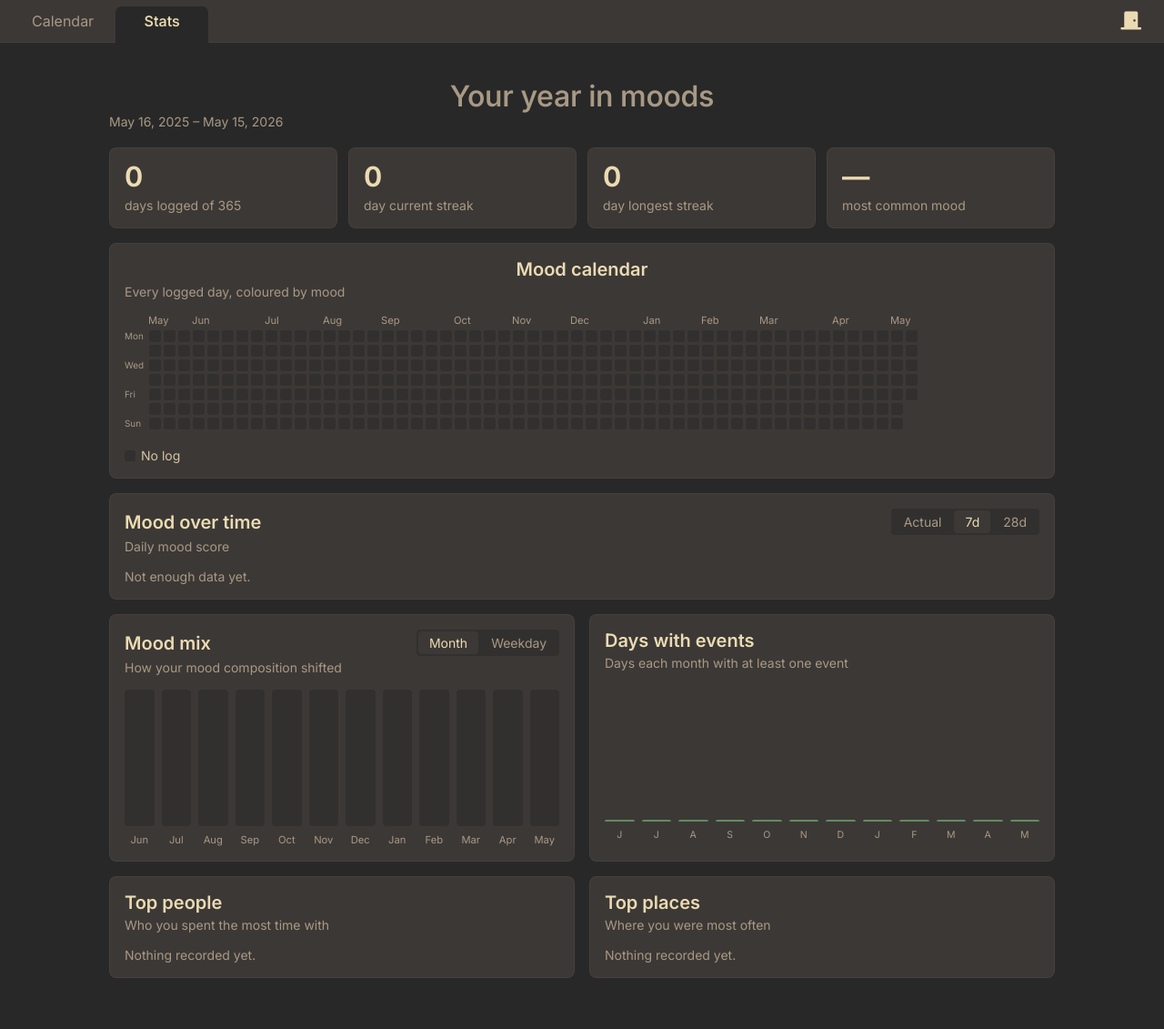
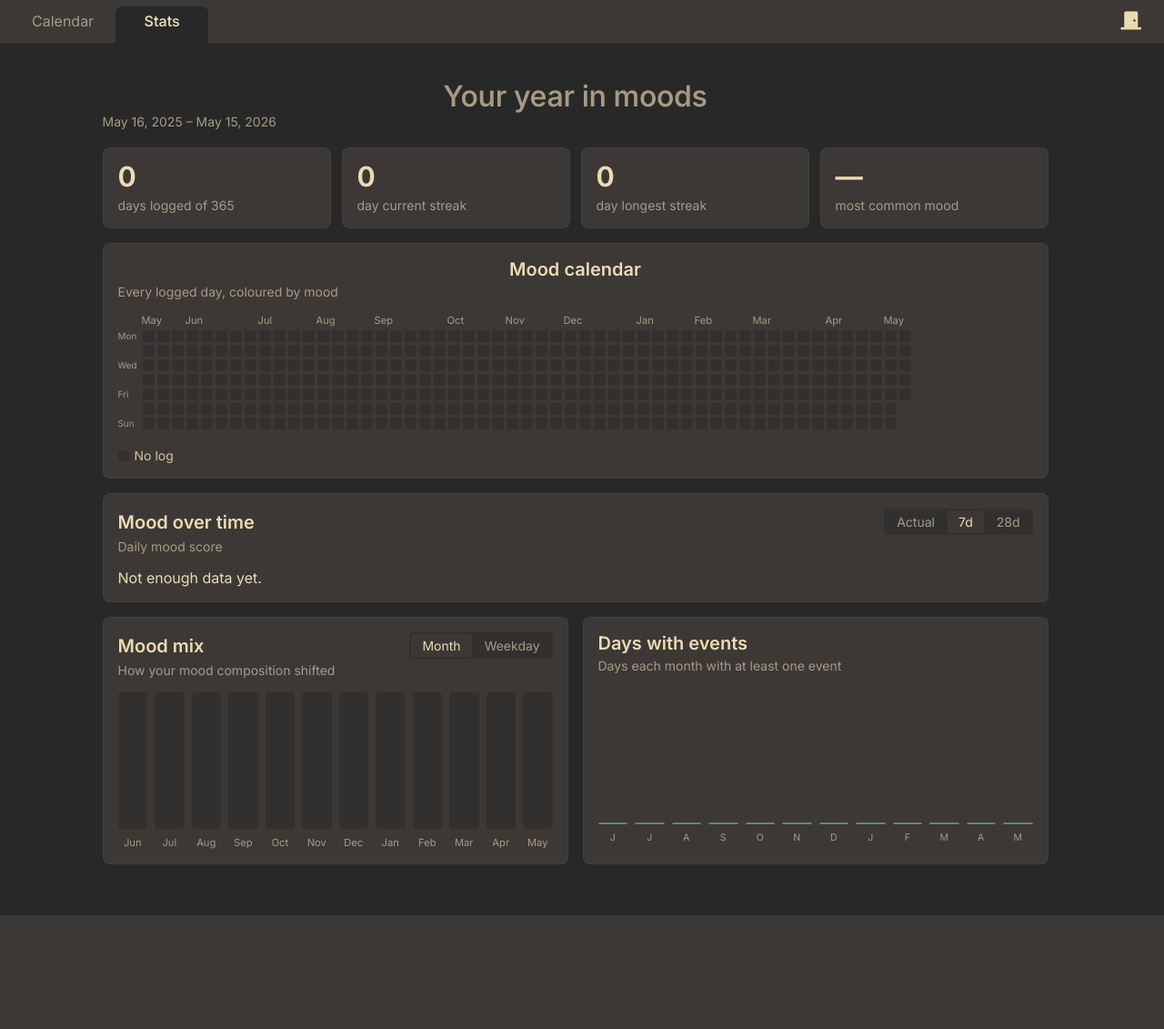
Before and after one commit to ego-alt/calendar, a Flask app: page /stats in a window 1280 px wide. Shown: the whole page at 91% size. After the commit the page ends 1006 px from the top, so only its background shows below. Run offline with Flask 3, Linux system fonts and the light colour scheme; the visitor is signed in with stand-in values (Sample User, id 1); data that the repository does not hold is empty.

Commit message:
fix/tweak stats, drop ranked lists

```diff
--- a/static/css/index.css
+++ b/static/css/index.css
@@ -27,6 +27,12 @@
    a base surface (terminal flavor) — its one deliberate primitive override. */
 .input { background: var(--color-bg-base); font-family: var(--font-mono); }
 
+/* Always reserve the scrollbar gutter so the fixed top bar's right edge (and the
+   logout button) doesn't shift when toggling between the short Calendar view (no
+   scroll) and the long Stats view (scrolls). No-op on overlay-scrollbar mobile. */
+html {
+    scrollbar-gutter: stable;
+}
 body {
     background-color: var(--color-bg-base);
     color: var(--color-text-primary);
--- a/static/css/stats.css
+++ b/static/css/stats.css
@@ -43,14 +43,6 @@
 .st-ev .col { background: var(--color-accent); border-radius: var(--radius-sm) var(--radius-sm) 0 0; opacity: 0.85; min-height: 2px; }
 .st-ev-labels { display: grid; grid-template-columns: repeat(12, minmax(0, 1fr)); gap: var(--space-2); margin-top: var(--space-2); font-size: 0.66rem; color: var(--color-text-muted); text-align: center; }
 
-/* ranked lists */
-.st-rank .row { display: grid; grid-template-columns: 1fr auto; align-items: center; gap: var(--space-3); padding: var(--space-2) 0; border-bottom: 1px solid var(--color-border-soft); font-size: var(--text-sm); }
-.st-rank .row:last-child { border-bottom: 0; }
-.st-rank .meter { height: 8px; background: var(--color-bg-inset); border-radius: var(--radius-sm); margin-top: 4px; overflow: hidden; }
-.st-rank .meter > div { height: 100%; background: var(--color-accent); border-radius: var(--radius-sm); }
-.st-rank .count { color: var(--color-text-muted); font-variant-numeric: tabular-nums; }
-.st-empty { color: var(--color-text-muted); font-size: var(--text-sm); }
-
 /* mood mix toggle */
 .st-mix-header { display: flex; align-items: center; justify-content: space-between; margin-bottom: var(--space-1); }
 .st-mix-header h2 { margin: 0; }
@@ -76,4 +68,9 @@
 @media (max-width: 640px) {
     .st-tiles { grid-template-columns: repeat(2, 1fr); }
     .st-2col { grid-template-columns: 1fr; }
+    /* Shrink the type to sit in line with the calendar page on phones, where its
+       h1 drops to --text-lg and the desktop sizes here read oversized. */
+    .st-header h1 { font-size: var(--text-lg); }
+    .st-tile .n { font-size: 1.4rem; }
+    .st-card h2 { font-size: var(--text-base); }
 }
--- a/static/js/stats.js
+++ b/static/js/stats.js
@@ -205,15 +205,6 @@ function renderStats(data) {
         wireToggle($("trendWin"), (ds) => { win = Number(ds.win); draw(); });
     })();
 
-    // ranked lists
-    function rank(el, rows) {
-        if (!rows.length) { el.innerHTML = `<div class="st-empty">Nothing recorded yet.</div>`; return; }
-        const max = rows[0].count;
-        el.innerHTML = rows.map((r) =>
-            `<div class="row"><div><div>${esc(r.name)}</div><div class="meter"><div style="width:${r.count / max * 100}%"></div></div></div><div class="count">${r.count}</div></div>`).join("");
-    }
-    rank($("people"), data.people);
-    rank($("places"), data.places);
 }
 
 window.renderStats = renderStats;
--- a/templates/index.html
+++ b/templates/index.html
@@ -218,22 +218,6 @@
                 </section>
             </div>
 
-            <div class="st-2col">
-                <section class="st-card st-rank">
-                    <div class="st-mix-header">
-                        <h2>Top people</h2>
-                    </div>
-                    <p class="hint">Who you spent the most time with</p>
-                    <div id="people"></div>
-                </section>
-                <section class="st-card st-rank">
-                    <div class="st-mix-header">
-                        <h2>Top places</h2>
-                    </div>
-                    <p class="hint">Where you were most often</p>
-                    <div id="places"></div>
-                </section>
-            </div>
         </div>
     </main>
 
```
